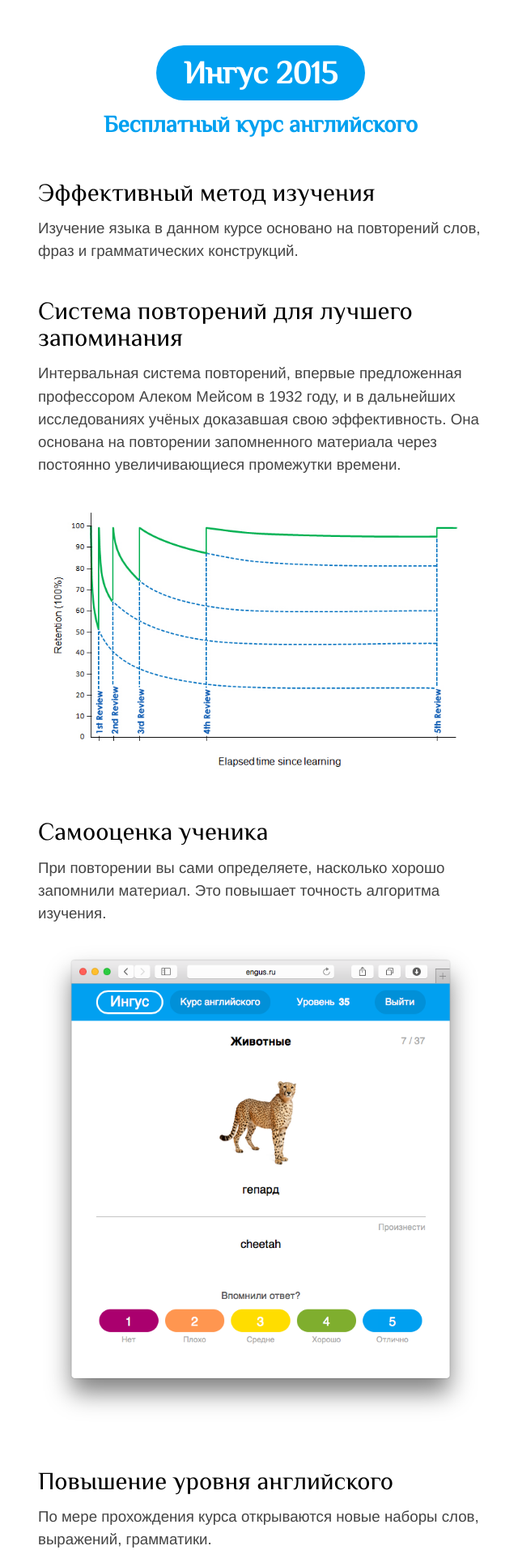
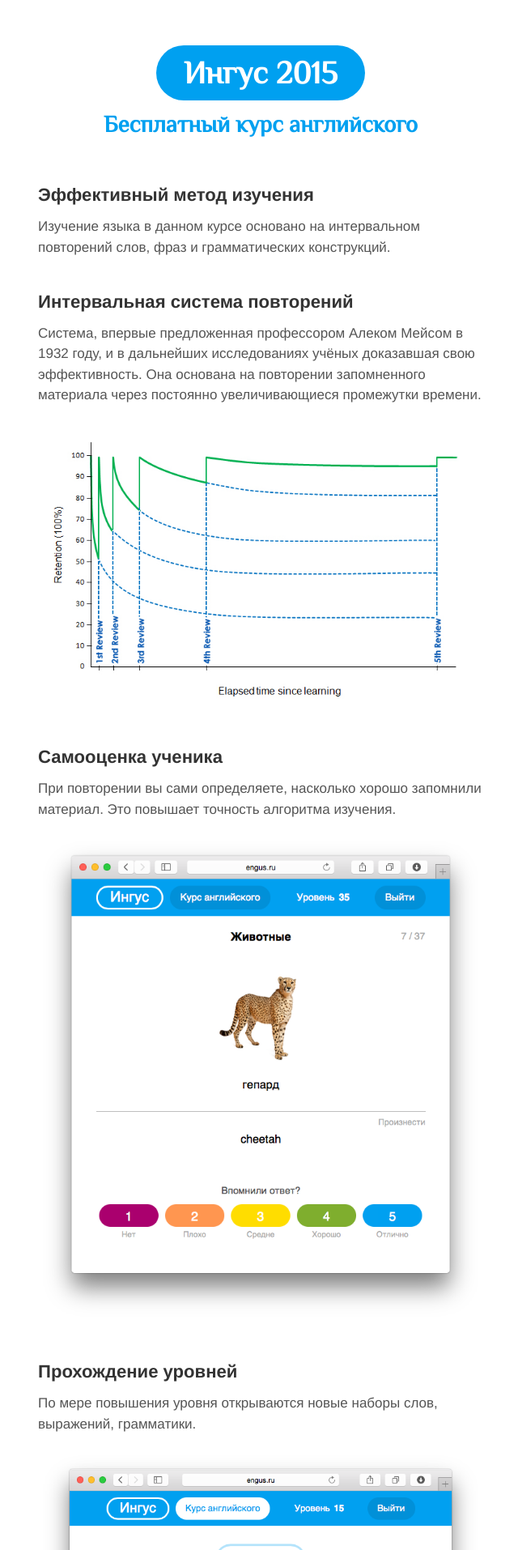
Before and after one commit to grialexey/engus, a Django app: page / in a window 1280 px wide. Shown: the part 66-1980 px from the top of the page at 81% size, without its empty margins (318-958 px from the left). Run offline with Django 3.2, Linux system fonts and the light colour scheme; some libraries are stand-ins or nearby versions.

Commit message:
Design of home page change

```diff
--- a/engus/static/css/global.css
+++ b/engus/static/css/global.css
@@ -781,14 +781,10 @@ textarea {
 .home__title {
   font-size: 1.7rem;
   color: #00a0f0;
-  margin-bottom: 3rem;
+  margin-bottom: 3.5rem;
   font-weight: bold;
   font-family: 'Philosopher', Helvetica, sans-serif;
   line-height: 1.1;
-/*text-align: center;*/
-/*border-left: 0.3rem solid mainColor(0.5);*/
-/*padding-left: 1rem;*/
-/*margin-left: -1.3rem;*/
   text-align: center;
 }
 .home__engus {
@@ -809,16 +805,14 @@ textarea {
 }
 .home__paragraph {
   margin: 0.8rem 0;
-  color: #444;
-  font-weight: lighter;
-  font-size: 1.1rem;
+  color: #555;
+  font-size: 1rem;
   line-height: 1.5;
 }
 .home h2 {
-  font-size: 1.8rem;
-/*text-align: center;*/
-  font-family: 'Philosopher', Helvetica, sans-serif;
-  color: #000;
+  font-size: 1.3rem;
+  font-weight: bold;
+  color: #333;
   margin: 2.5rem 0 0.8rem;
   line-height: 1.1;
 }
--- a/engus/templates/home.html
+++ b/engus/templates/home.html
@@ -20,25 +20,28 @@
 {#        <p class="home__paragraph">Успешно завершить курс помогут регулярные занятия, а так же проговаривание вслух всех слов и фраз.</p>#}
 
         <h2>Эффективный метод изучения</h2>
-        <p class="home__paragraph">Изучение языка в данном курсе основано на повторений слов, фраз и грамматических конструкций.</p>
+        <p class="home__paragraph">Изучение языка в данном курсе основано на интервальном повторений слов, фраз и грамматических конструкций.</p>
 
 
-        <h2>Система повторений для лучшего запоминания</h2>
-        <p class="home__paragraph">Интервальная система повторений, впервые предложенная профессором Алеком Мейсом в 1932 году, и в дальнейших исследованиях учёных доказавшая свою эффективность. Она основана на повторении запомненного материала через постоянно увеличивающиеся промежутки времени.</p>
+        <h2>Интервальная система повторений</h2>
+        <p class="home__paragraph">Система, впервые предложенная профессором Алеком Мейсом в 1932 году, и в дальнейших исследованиях учёных доказавшая свою эффективность. Она основана на повторении запомненного материала через постоянно увеличивающиеся промежутки времени.</p>
         <img src="{{ STATIC_URL }}images/forgetting-curve.jpg">
 
         <h2>Самооценка ученика</h2>
         <p class="home__paragraph">При повторении вы сами определяете, насколько хорошо запомнили материал. Это повышает точность алгоритма изучения.</p>
         <img src="{{ STATIC_URL }}images/screenshot_2.png">
 
-        <h2>Повышение уровня английского</h2>
-        <p class="home__paragraph">По мере прохождения курса открываются новые наборы слов, выражений, грамматики.</p>
+        <h2>Прохождение уровней</h2>
+        <p class="home__paragraph">По мере повышения уровня открываются новые наборы слов, выражений, грамматики.</p>
         <img src="{{ STATIC_URL }}images/screenshot_3.png">
 
         <h2>Занятия на любых устройствах</h2>
-        <p class="home__paragraph">Сайт адаптирован для планшетов и смартфонов. Изучение курса можно продолжить в дороге, в кафе, во время перерыва на работе.</p>
+        <p class="home__paragraph">Сайт адаптирован для планшетов и смартфонов. Изучение можно продолжить в дороге, в кафе, во время перерыва на работе.</p>
 
-        <h2>Советы для начинающих</h2>
-        <p class="home__paragraph">Успешно завершить курс помогут регулярные занятия, а так же проговаривание вслух всех слов и фраз.</p>
+        <h2>Запоминание слов в контексте</h2>
+
+        <h2>Простое изучение английского</h2>
+        <p class="home__paragraph">Курс не требует от вас специальных знаний или выделения долгих часов для занятий. Заходите на сайт в любое время, повторите слова, фразы, грамматические конструкции. Ваш уровень английского будет постепенно повышаться.</p>
+
     </section>
 {% endblock %}
```
Also changed, not shown: engus/static/frontend/stylus/blocks/home.styl (+6 -12 lines).
